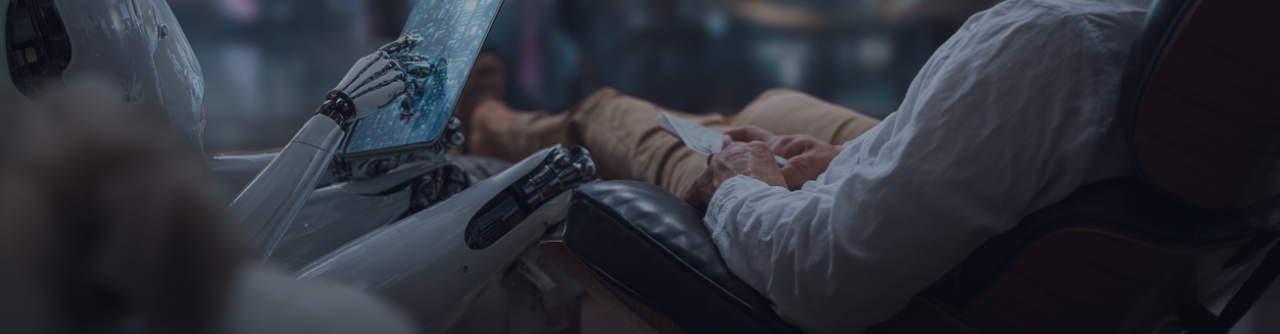
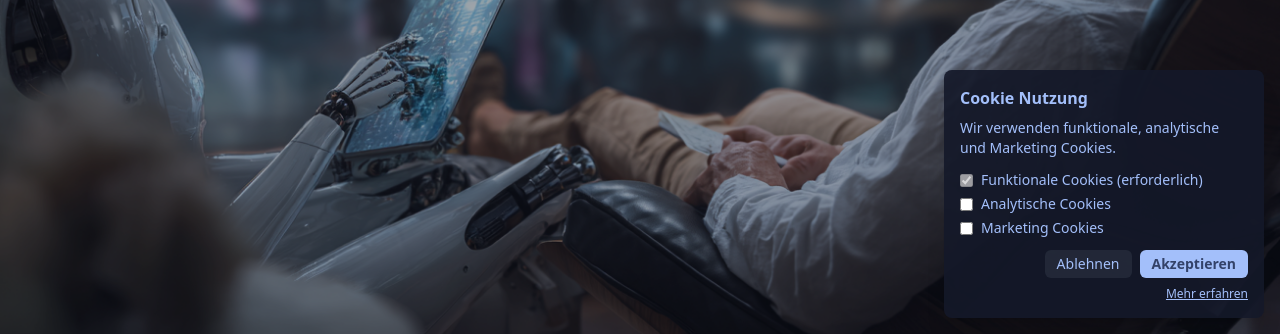
Before and after one commit to MarcoRudolph/autoinsta, a Next.js app: page / in a window 1280 px wide. Shown: the part 466-800 px from the top of the page. Built offline with nearby package versions, Linux system fonts and the light colour scheme; no server answers.

Commit message:
Add cookie banner and policy

```diff
--- /dev/null
+++ b/src/app/cookie-policy/page.tsx
@@ -0,0 +1,37 @@
+export const metadata = {
+  title: "Cookie Richtlinie",
+};
+
+export default function CookiePolicy() {
+  return (
+    <div className="max-w-3xl mx-auto px-4 py-8 text-[#334269] space-y-4">
+      <h1 className="text-3xl font-bold">Cookie Richtlinie</h1>
+      <p>
+        Diese Anwendung nutzt Supabase Auth für die Anmeldung über Google,
+        Facebook und Magic Links. Die von Ihnen im Dashboard getätigten
+        Einstellungen werden in einer Datenbank gespeichert und können mit
+        Ihrem Instagram Konto verbunden werden, um Direktnachrichten und
+        Kommentare automatisch zu beantworten.
+      </p>
+      <p>
+        Wir verwenden folgende Arten von Cookies:
+      </p>
+      <ul className="list-disc pl-6 space-y-2">
+        <li><strong>Funktionale Cookies</strong> – notwendig, damit die Seite ordnungsgemäß funktioniert.</li>
+        <li><strong>Analytische Cookies</strong> – helfen uns zu verstehen, wie die Seite genutzt wird.</li>
+        <li><strong>Marketing Cookies</strong> – dienen dazu, Ihnen relevante Angebote zu zeigen.</li>
+      </ul>
+      <p>
+        Ihre Auswahl wird im Local Storage Ihres Browsers gespeichert. Zudem
+        halten wir in einem lokalen Protokoll fest, wann und mit welchen
+        Optionen Sie zugestimmt oder abgelehnt haben. Dieses Protokoll wird
+        nicht an den Server übertragen.
+      </p>
+      <p>
+        Sie können Ihre Entscheidung jederzeit löschen, indem Sie den Local
+        Storage Ihres Browsers leeren. Beim nächsten Besuch erscheint der
+        Banner erneut.
+      </p>
+    </div>
+  );
+}
--- a/src/app/page.tsx
+++ b/src/app/page.tsx
@@ -5,6 +5,7 @@ import { useRouter } from 'next/navigation';
 import { Dialog, DialogTrigger, DialogContent, DialogTitle } from '@/components/ui/dialog';
 import AuthForm from '@/components/auth/AuthForm';
 import { createClient } from '@/lib/auth/supabaseClient.client';
+import CookieBanner from '@/components/CookieBanner';
 
 export default function LandingPage() {
   const router = useRouter();
@@ -106,6 +107,7 @@ export default function LandingPage() {
           </div>
         </div>
       </section>
+      <CookieBanner />
     </div>
   );
 }
--- /dev/null
+++ b/src/components/CookieBanner.tsx
@@ -0,0 +1,108 @@
+"use client";
+import React, { useEffect, useState } from "react";
+import Link from "next/link";
+
+interface Consent {
+  functional: boolean;
+  analytics: boolean;
+  marketing: boolean;
+  timestamp: string;
+}
+
+const CONSENT_KEY = "cookieConsent";
+const CONSENT_LOG_KEY = "cookieConsentLog";
+
+export default function CookieBanner() {
+  const [open, setOpen] = useState(false);
+  const [analytics, setAnalytics] = useState(false);
+  const [marketing, setMarketing] = useState(false);
+
+  useEffect(() => {
+    const stored = localStorage.getItem(CONSENT_KEY);
+    if (!stored) {
+      setOpen(true);
+    }
+  }, []);
+
+  const saveConsent = (consent: Consent, action: string) => {
+    localStorage.setItem(CONSENT_KEY, JSON.stringify(consent));
+    const existing = localStorage.getItem(CONSENT_LOG_KEY);
+    const log = existing ? JSON.parse(existing) : [];
+    log.push({ ...consent, action });
+    localStorage.setItem(CONSENT_LOG_KEY, JSON.stringify(log));
+  };
+
+  const handleAccept = () => {
+    const consent = {
+      functional: true,
+      analytics,
+      marketing,
+      timestamp: new Date().toISOString(),
+    };
+    saveConsent(consent, "accept");
+    setOpen(false);
+  };
+
+  const handleDecline = () => {
+    const consent = {
+      functional: true,
+      analytics: false,
+      marketing: false,
+      timestamp: new Date().toISOString(),
+    };
+    saveConsent(consent, "decline");
+    setOpen(false);
+  };
+
+  if (!open) return null;
+
+  return (
+    <div className="fixed bottom-4 right-4 z-50 w-80">
+      <div className="bg-[#15192a]/90 text-[#a3bffa] p-4 rounded-lg shadow-xl text-sm">
+        <h3 className="font-bold mb-2 text-base">Cookie Nutzung</h3>
+        <p className="mb-3">Wir verwenden funktionale, analytische und Marketing Cookies.</p>
+        <div className="flex flex-col gap-1 mb-3">
+          <label className="flex items-center gap-2">
+            <input type="checkbox" checked disabled className="accent-blue-500" />
+            Funktionale Cookies (erforderlich)
+          </label>
+          <label className="flex items-center gap-2">
+            <input
+              type="checkbox"
+              checked={analytics}
+              onChange={(e) => setAnalytics(e.target.checked)}
+              className="accent-blue-500"
+            />
+            Analytische Cookies
+          </label>
+          <label className="flex items-center gap-2">
+            <input
+              type="checkbox"
+              checked={marketing}
+              onChange={(e) => setMarketing(e.target.checked)}
+              className="accent-blue-500"
+            />
+            Marketing Cookies
+          </label>
+        </div>
+        <div className="flex justify-end gap-2">
+          <button
+            onClick={handleDecline}
+            className="px-3 py-1 rounded-md bg-gray-700/40 hover:bg-gray-700"
+          >
+            Ablehnen
+          </button>
+          <button
+            onClick={handleAccept}
+            className="px-3 py-1 rounded-md bg-[#a3bffa] text-[#334269] font-semibold hover:bg-[#f3aacb]"
+          >
+            Akzeptieren
+          </button>
+        </div>
+        <p className="mt-2 text-xs text-right">
+          <Link href="/cookie-policy" className="underline">Mehr erfahren</Link>
+        </p>
+      </div>
+    </div>
+  );
+}
```
